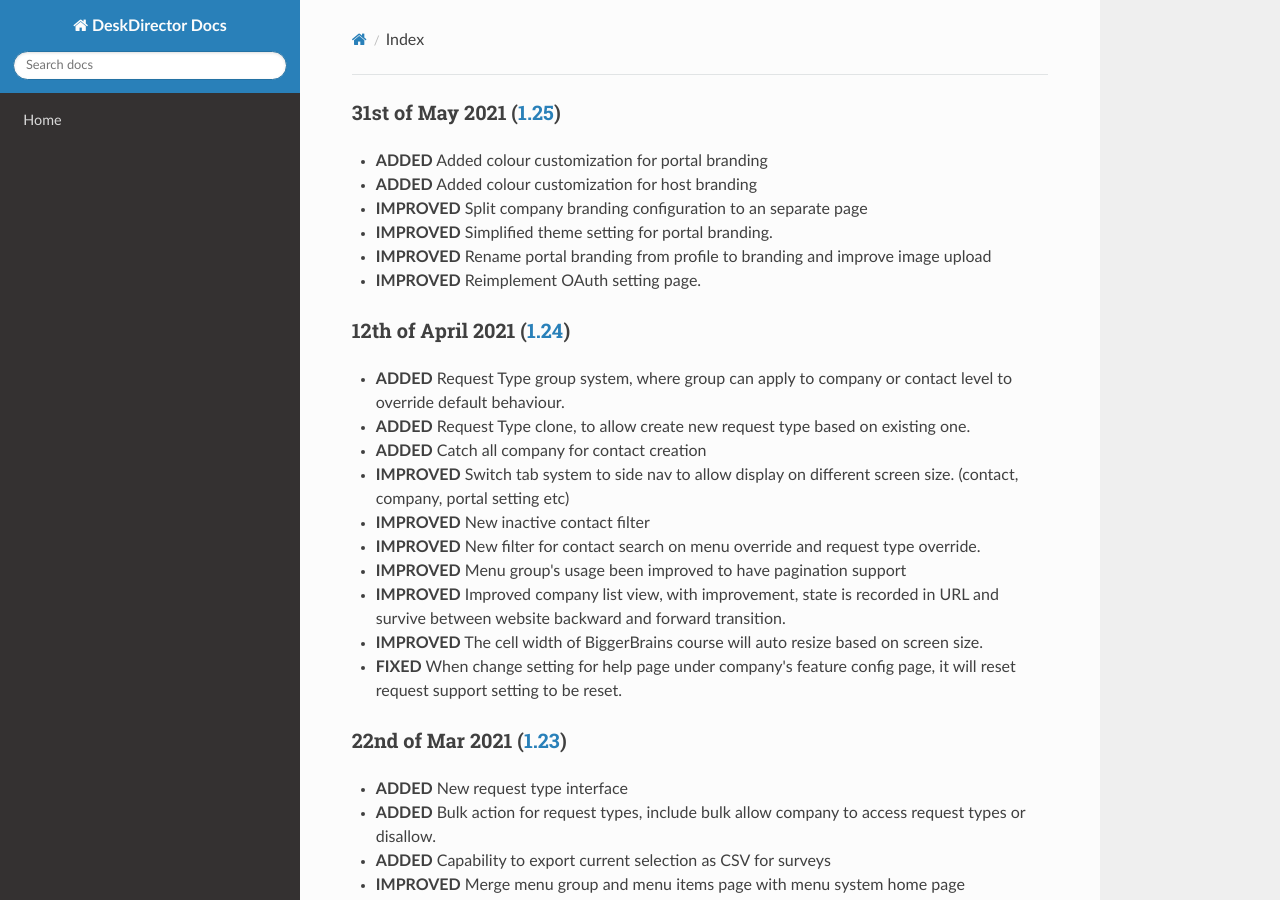
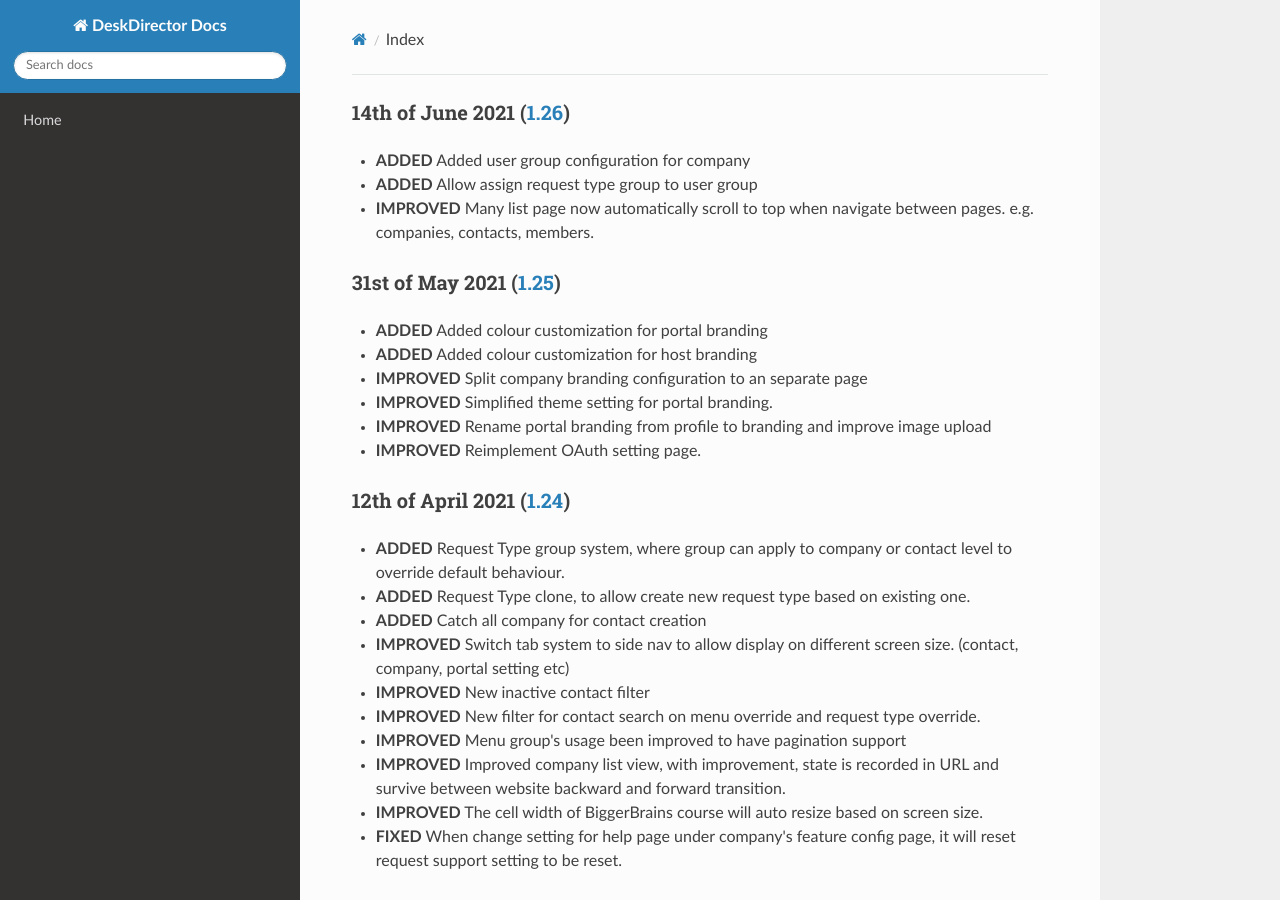
Before and after one commit to DeskDirector/docs, an MkDocs documentation site: the page built from docs/_release/admin/README.md, in a window 1280 px wide and 900 px high. Built offline with MkDocs 1.6.1, drawn with Linux system fonts in a browser that asks for light colours; nearby versions of some CDN libraries; old or Windows-style settings are respelled for this version of MkDocs.

Commit message:
Update README.md

```diff
--- a/docs/_release/admin/README.md
+++ b/docs/_release/admin/README.md
@@ -1,3 +1,9 @@
+### 14th of June 2021 ([1.26](v1.26.1))
+
+- **ADDED** Added user group configuration for company
+- **ADDED** Allow assign request type group to user group
+- **IMPROVED** Many list page now automatically scroll to top when navigate between pages. e.g. companies, contacts, members.
+
 ### 31st of May 2021 ([1.25](v1.25.1))
 
 - **ADDED** Added colour customization for portal branding
```
